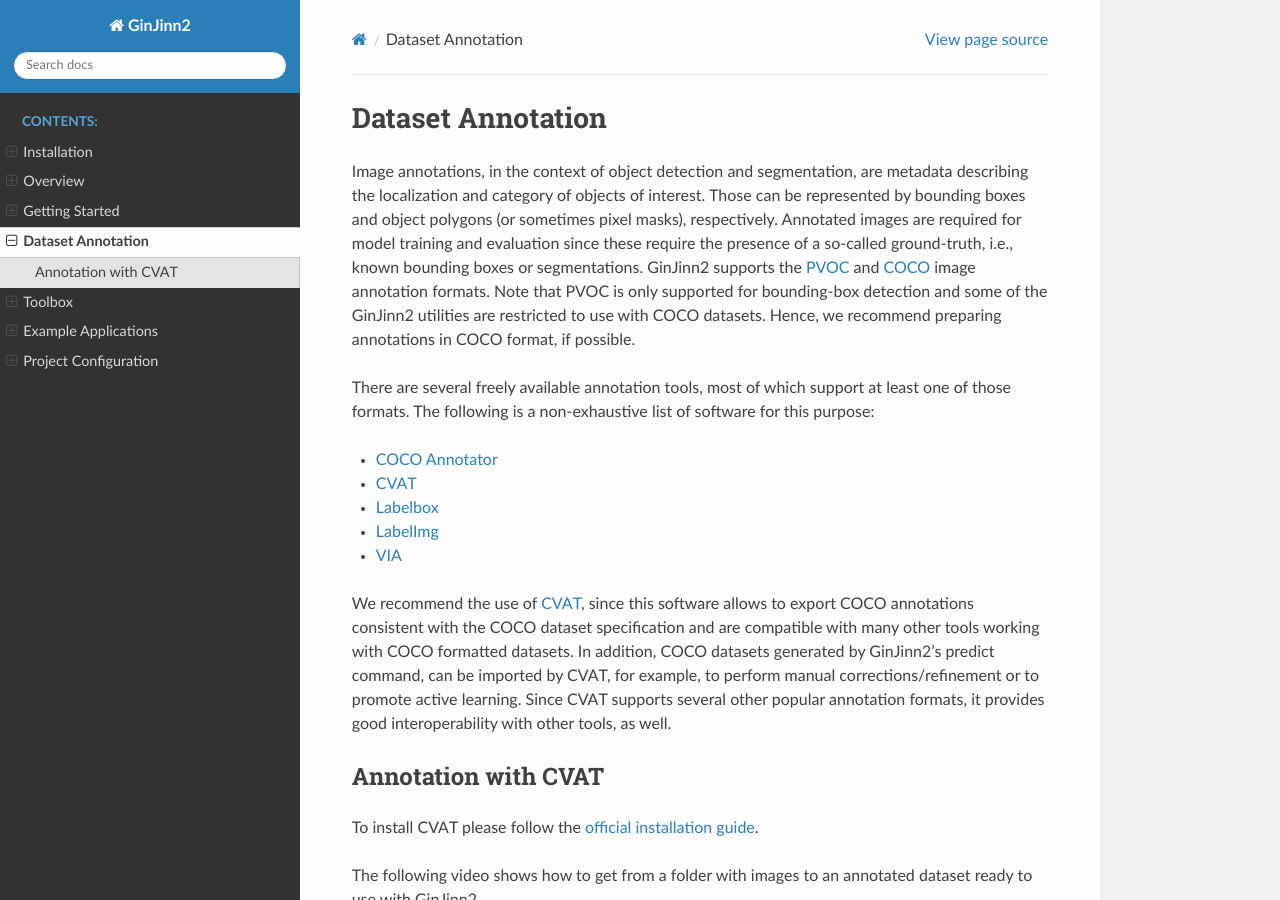
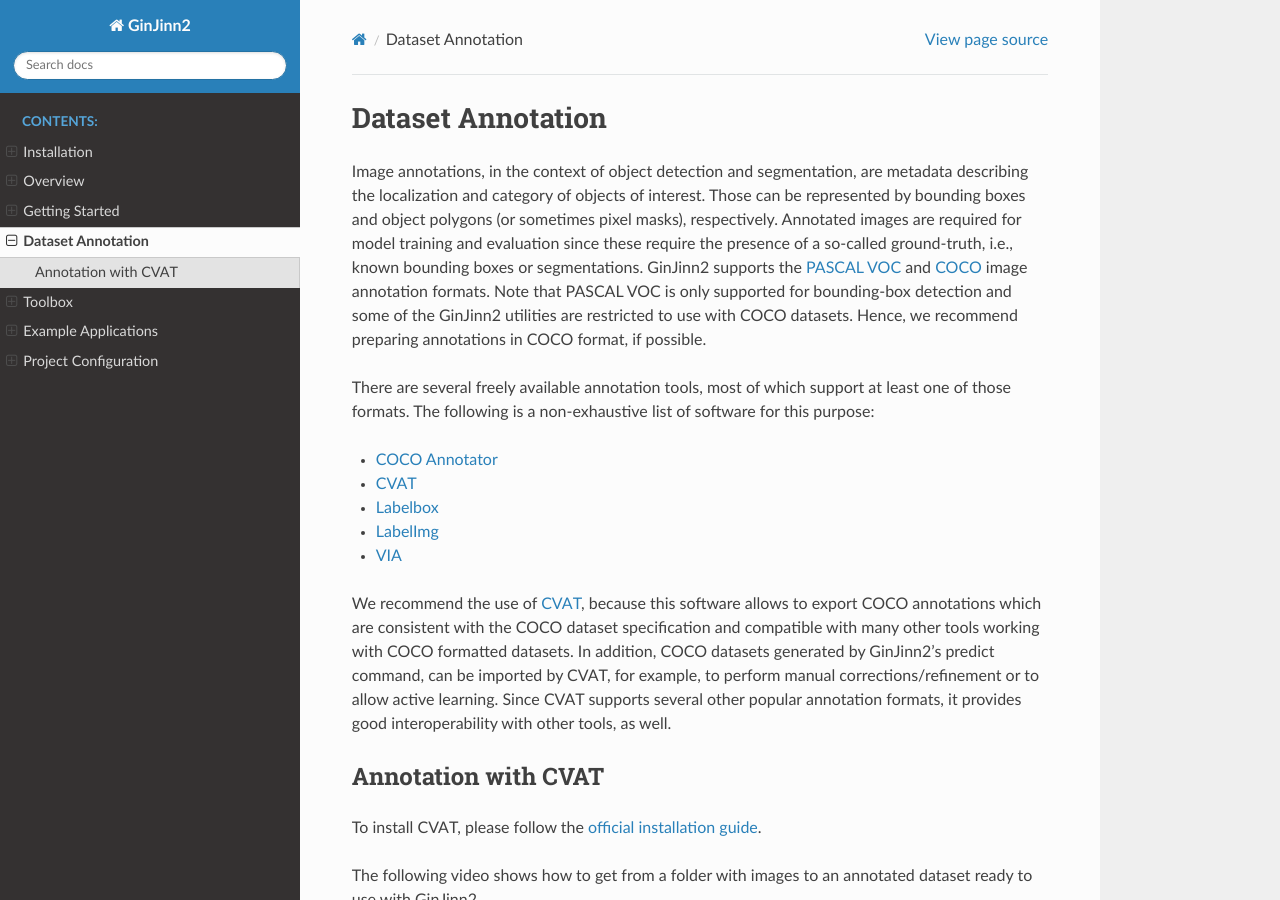
Before and after one commit to AGOberprieler/GinJinn2, a Sphinx documentation site: the page built from docs/annotation.rst, in a window 1280 px wide and 900 px high. Built offline with Sphinx 7.4.7 and the Read the Docs theme 2.0.0, drawn with Linux system fonts in a browser that asks for light colours.

Commit message:
Update annotation.rst

```diff
--- a/docs/annotation.rst
+++ b/docs/annotation.rst
@@ -6,8 +6,8 @@ Dataset Annotation
 Image annotations, in the context of object detection and segmentation, are metadata describing the localization and category of objects of interest.
 Those can be represented by bounding boxes and object polygons (or sometimes pixel masks), respectively.
 Annotated images are required for model training and evaluation since these require the presence of a so-called ground-truth, i.e., known bounding boxes or segmentations.
-GinJinn2 supports the `PVOC <http://host.robots.ox.ac.uk/pascal/VOC/>`_ and `COCO <https://cocodataset.org/#format-data>`_ image annotation formats.
-Note that PVOC is only supported for bounding-box detection and some of the GinJinn2 utilities are restricted to use with COCO datasets.
+GinJinn2 supports the `PASCAL VOC <http://host.robots.ox.ac.uk/pascal/VOC/>`_ and `COCO <https://cocodataset.org/#format-data>`_ image annotation formats.
+Note that PASCAL VOC is only supported for bounding-box detection and some of the GinJinn2 utilities are restricted to use with COCO datasets.
 Hence, we recommend preparing annotations in COCO format, if possible.
 
 There are several freely available annotation tools, most of which support at least one of those formats.
@@ -19,14 +19,14 @@ The following is a non-exhaustive list of software for this purpose:
 - `LabelImg <https://github.com/tzutalin/labelImg>`_
 - `VIA <https://www.robots.ox.ac.uk/~vgg/software/via/>`_
 
-We recommend the use of `CVAT <https://github.com/openvinotoolkit/cvat>`_, since this software allows to export COCO annotations consistent with the COCO dataset specification and are compatible with many other tools working with COCO formatted datasets.
-In addition, COCO datasets generated by GinJinn2’s predict command, can be imported by CVAT, for example, to perform manual corrections/refinement or to promote active learning.
+We recommend the use of `CVAT <https://github.com/openvinotoolkit/cvat>`_, because this software allows to export COCO annotations which are consistent with the COCO dataset specification and compatible with many other tools working with COCO formatted datasets.
+In addition, COCO datasets generated by GinJinn2’s predict command, can be imported by CVAT, for example, to perform manual corrections/refinement or to allow active learning.
 Since CVAT supports several other popular annotation formats, it provides good interoperability with other tools, as well.
 
 Annotation with CVAT
 --------------------
 
-To install CVAT please follow the `official installation guide <https://openvinotoolkit.github.io/cvat/docs/administration/basics/installation/>`_.
+To install CVAT, please follow the `official installation guide <https://openvinotoolkit.github.io/cvat/docs/administration/basics/installation/>`_.
 
 The following video shows how to get from a folder with images to an annotated dataset ready to use with GinJinn2.
 
```
